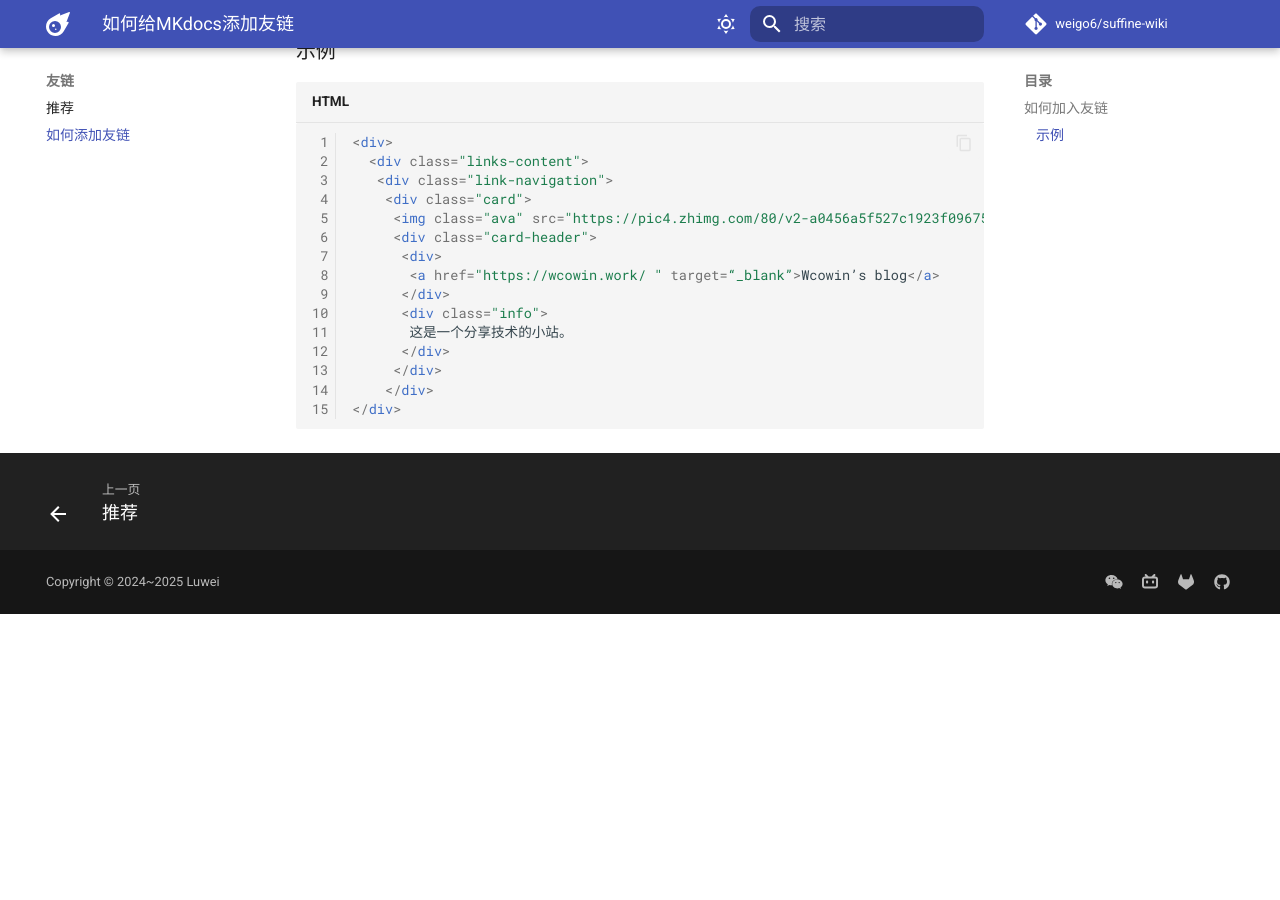
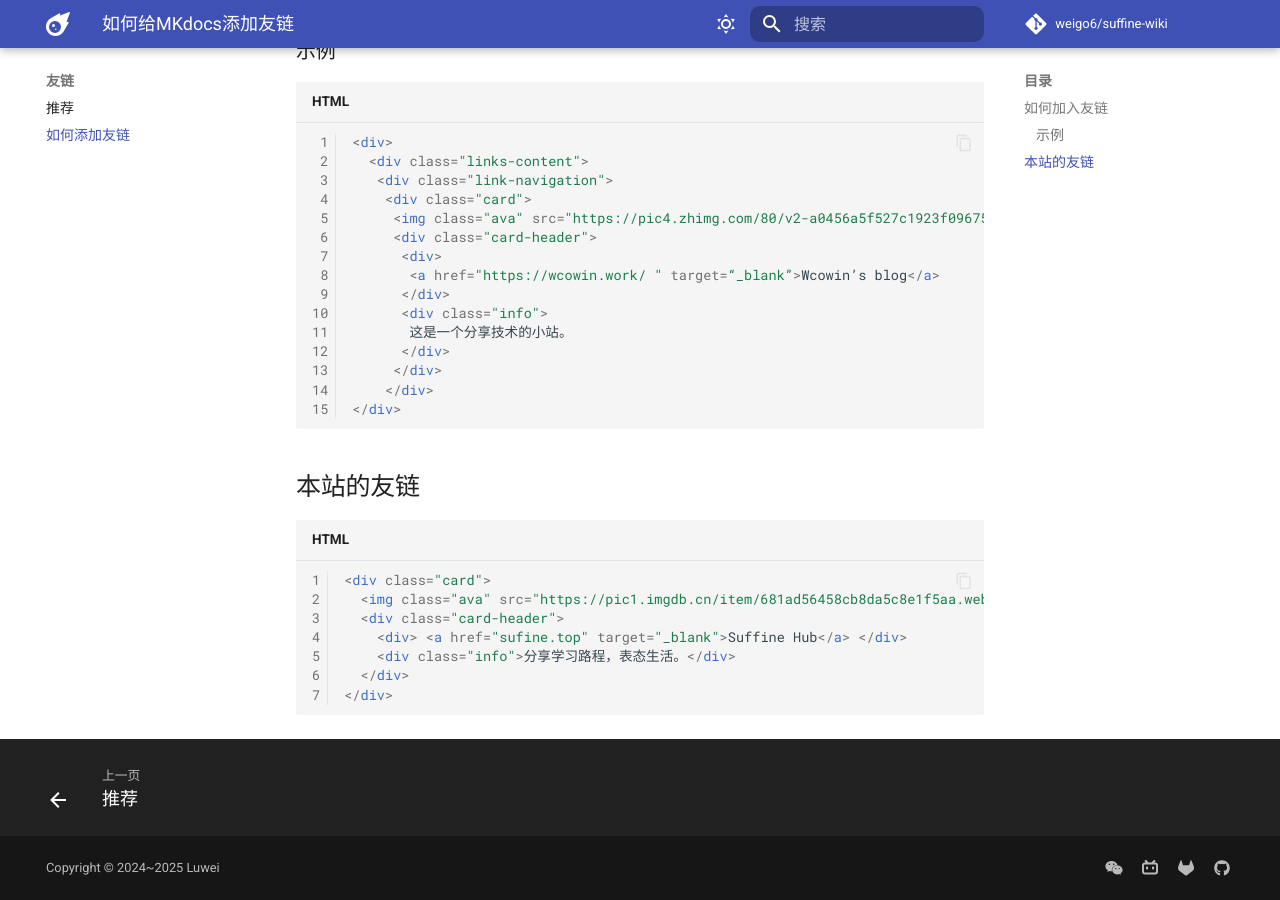
Before and after one commit to weigo6/suffine-wiki, an MkDocs documentation site: the page built from docs/notes/linktech.md, in a window 1280 px wide and 900 px high, scrolled down 2766 px. Built offline with MkDocs 1.6.1 and Material for MkDocs 9.7.7, drawn with Linux system fonts in a browser that asks for light colours; comment, search, counter and statistics services are not loaded; before the commit the page ends 3380 px from its top, so only the background shows below that.

````diff
--- a/docs/notes/linktech.md
+++ b/docs/notes/linktech.md
@@ -151,3 +151,14 @@ tags:
     </div>
 </div>
 ```
+
+## 本站的友链
+```html
+<div class="card">
+  <img class="ava" src="https://pic1.imgdb.cn/item/681ad56458cb8da5c8e1f5aa.webp" />
+  <div class="card-header">
+    <div> <a href="sufine.top" target="_blank">Suffine Hub</a> </div>
+    <div class="info">分享学习路程，表态生活。</div>
+  </div>
+</div>
+```
````
Also changed, not shown: docs/link.md (+8 -10 lines).
